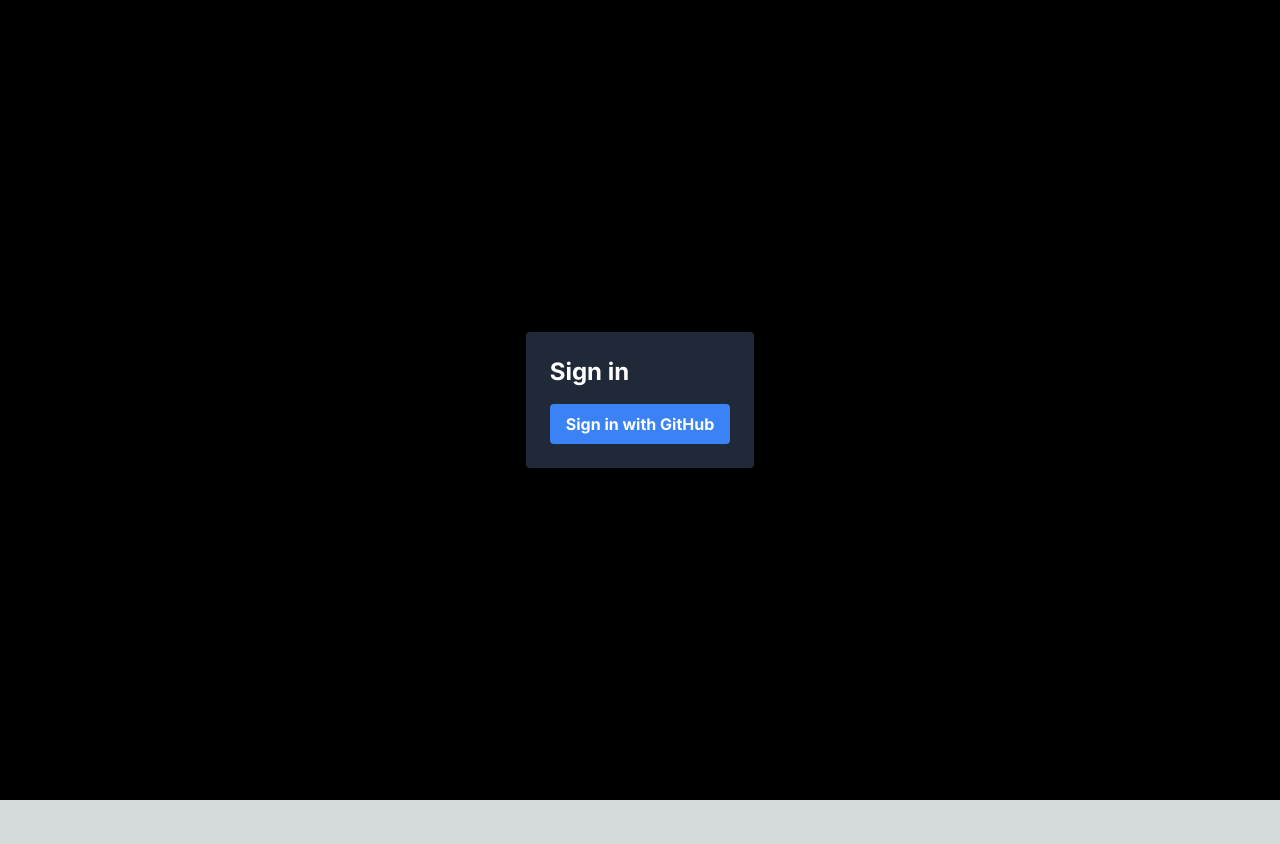
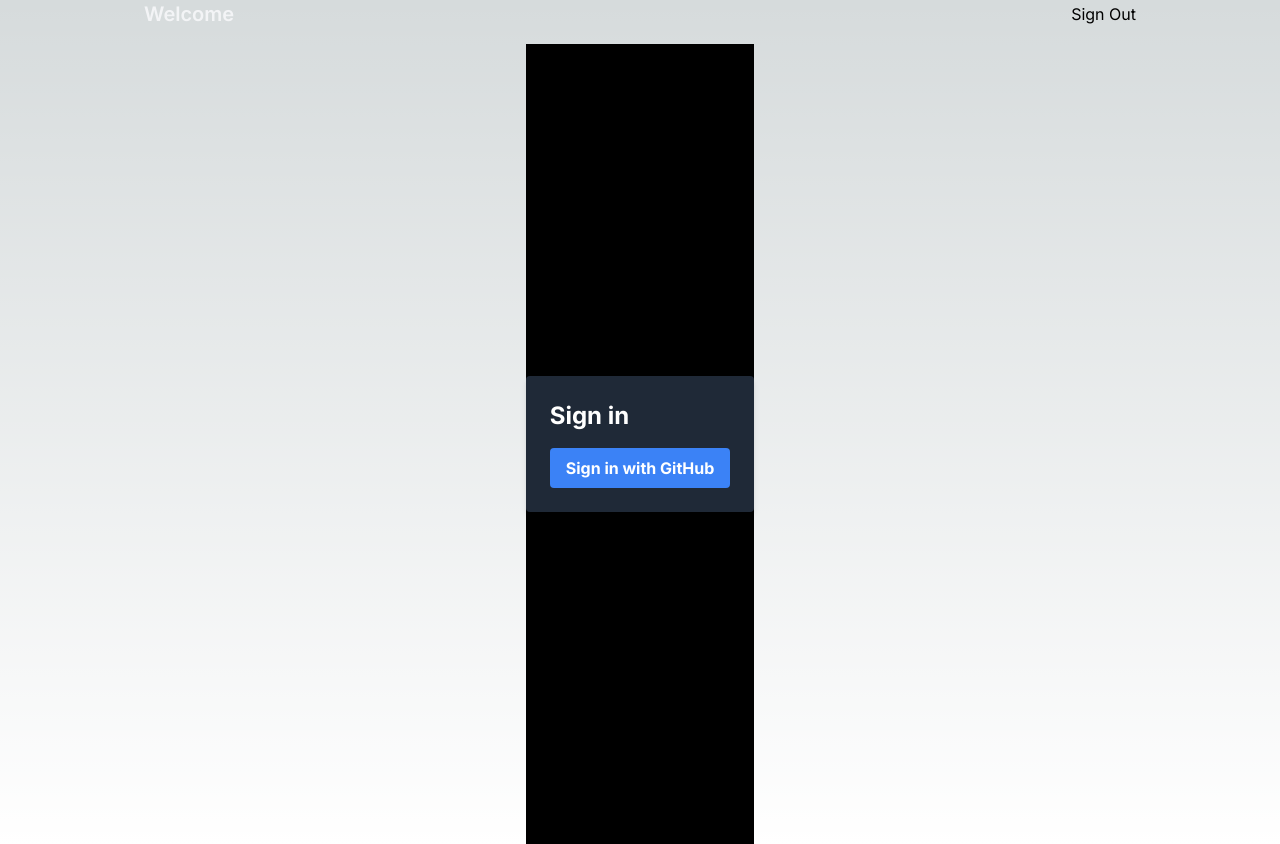
Before and after one commit to codeTun/next-authv5, a Next.js app: page / in a window 1280 px wide. Before the commit the page ends 800 px from the top, so only its background shows below. Built offline with nearby package versions, Linux system fonts and the light colour scheme; no server answers.

Commit message:
👋 Implemented the logout

```diff
--- /dev/null
+++ b/app/components/SignOutButton.jsx
@@ -0,0 +1,6 @@
+"use client";
+import { signOut } from "next-auth/react";
+
+export default function SignOutButton() {
+  return <button onClick={() => signOut()}>Sign Out</button>;
+}
--- a/app/page.jsx
+++ b/app/page.jsx
@@ -1,13 +1,21 @@
 import { auth } from "@/auth";
 import SignInPage from "./sign-in/page";
+import SignOutButton from "./components/SignOutButton";
 
 export default async function Home() {
   const session = await auth();
   console.log({ session });
   return (
-    <div className="z-10 maw-w-5xl w-full item-center">
-      {session?.user?.name && <h1> Hello, {session.user.name} </h1>}
-      <SignInPage />
+    <div className="flex flex-col items-center justify-center min-h-screen">
+      <div className="flex justify-between items-center w-full max-w-5xl px-4">
+        <h1 className="text-xl font-semibold text-gray-100">
+          {session?.user?.name ? `Hello, ${session.user.name}` : "Welcome"}
+        </h1>
+        <SignOutButton />
+      </div>
+      <div className="z-10 max-w-5xl w-full flex flex-col items-center mt-4">
+        <SignInPage />
+      </div>
     </div>
   );
 }
```
